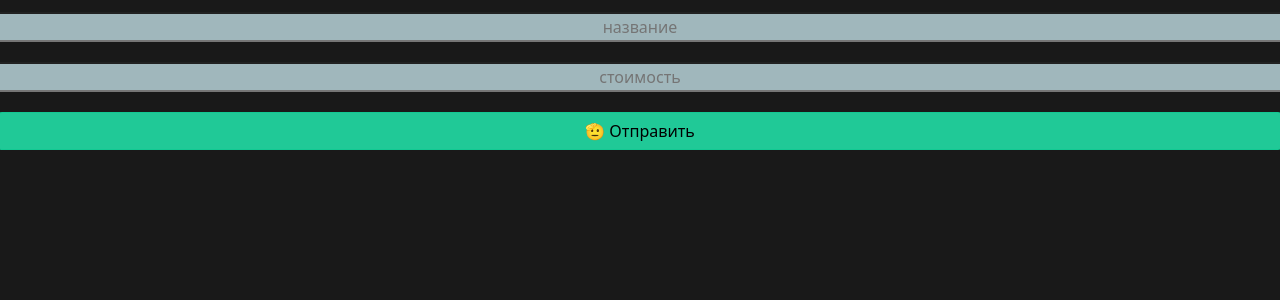
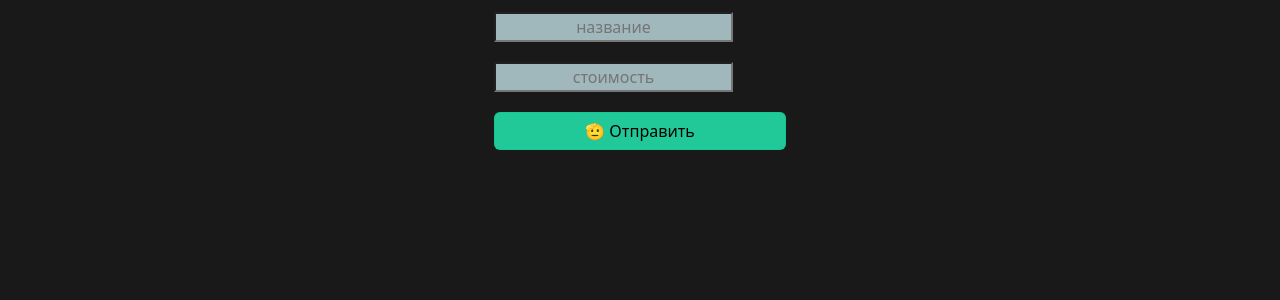
Before and after one commit to KartashevaAnna/beeb, a Python web app: template app/templates/pages/expenses/create.html in a window 1280 px wide. Shown: the top 300 px of the page. Run offline with Jinja, Linux system fonts and the light colour scheme; the template is opened without the code that fills it, so the values that code supplies are empty; some libraries are stand-ins or nearby versions.

Commit message:
change layout of the page creating expenses

```diff
--- a/app/static/css/beeb.css
+++ b/app/static/css/beeb.css
@@ -65,6 +65,8 @@
   background-color: #20c997;
   border-color: #0cca91a5;
   color: black;
+  display: block;
+  width: 100%;
 }
 .beeb-submit-button:hover {
   background-color: #37bd74;
--- a/app/templates/pages/expenses/create.html
+++ b/app/templates/pages/expenses/create.html
@@ -1,17 +1,25 @@
 {% extends "base.html" %}
 
 {% block bodycontent %}
+<div class="container-fluid">
   <div class="form-group">
     <form method="post" enctype="multipart/form-data" action="create">
-  <div class="form-group row my-1 p-2">
+      <div class="row justify-content-lg-center my-1 p-2">
+        <div class="col-lg-3 justify-content-center">
           <input type="name" class="beeb-input-create" id="name" name="name" placeholder="название">
         </div>
-  <div class="form-group row my-1 p-2 justify-content-center">
+      </div>
+      <div class="row justify-content-lg-center my-1 p-2">
+        <div class="col-lg-3 justify-content-center">
           <input type="text" class="beeb-input-create" id="price" name="price" placeholder="стоимость">
         </div>
-  <div class="form-group row my-1 p-2 justify-content-center">
+      </div>
+      <div class="row justify-content-lg-center my-1 p-2">
+        <div class="col-lg-3 justify-content-center">
           <button type="submit" class="btn btn-block beeb-submit-button">🫡 Отправить</button>
+        </div>
       </div>
     </form>
   </div>
+</div>
 {% endblock %}
--- a/app/templates/pages/expenses/read.html
+++ b/app/templates/pages/expenses/read.html
@@ -8,8 +8,8 @@
 
         <div class="container-fluid">
             <div class="row justify-content-lg-center my-1 p-2">
-                <div class="col-lg-10"></div>
-                <div class="col-lg-2">
+                <div class="col-lg-11"></div>
+                <div class="col-lg-1">
                     <a href="/expenses/create" class="btn beeb-secondary-button float-right" >➕</a>
                 </div>
             <div class="row justify-content-lg-center">
```
Also changed, not shown: app/templates/pages/expenses/list.html (+11 -4 lines). Lines whose indentation alone changed are shown as unchanged.
